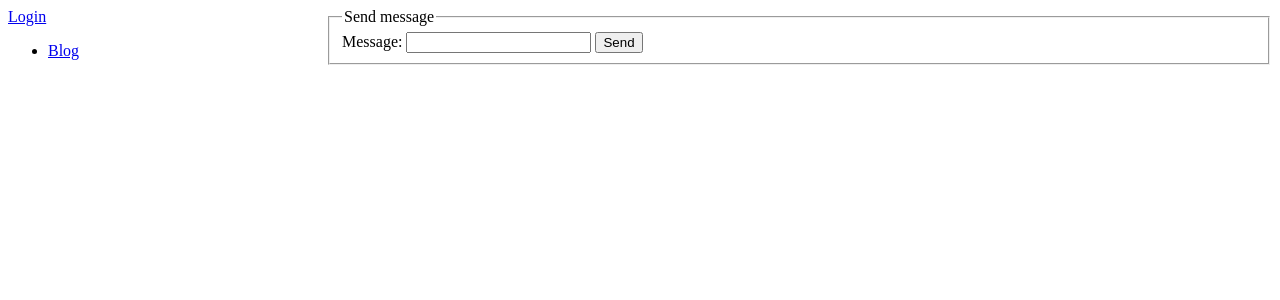
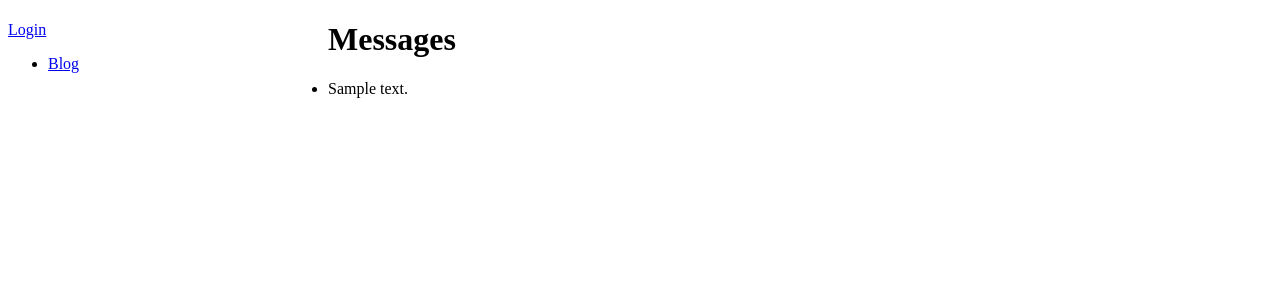
Before and after one commit to elehtine/vulnerable-bank, a Django app: page / in a window 1280 px wide. Shown: the top 300 px of the page. Run offline with Django 4.2, Linux system fonts and the light colour scheme; tables that the repository leaves empty hold one stand-in row (values such as "Sample post").

Commit message:
Show and add messages to blog in template

```diff
--- a/bank/views.py
+++ b/bank/views.py
@@ -28,7 +28,7 @@ def account(request, username):
         account = Account.objects.get(owner__username=username)
         others = Account.objects.exclude(owner__username=username)
     except:
-        return redirect('bank:index')
+        return redirect('blog:index')
 
     context = { 'account': account, 'others': others }
     return render(request, 'bank/account.html', context)
--- a/blog/models.py
+++ b/blog/models.py
@@ -3,7 +3,7 @@ from django.contrib.auth.models import User
 from django.db import models
 
 class Message(models.Model):
-    owner = models.ForeignKey(
+    sender = models.ForeignKey(
         settings.AUTH_USER_MODEL,
         on_delete=models.CASCADE,
     )
--- a/blog/templates/blog/index.html
+++ b/blog/templates/blog/index.html
@@ -1,7 +1,10 @@
 {% extends "base.html" %}
 
 {% block content %}
+<div>
+  <h1>Messages</h1>
 
+  {% if user.is_authenticated %}
   <form method="POST">
     {% csrf_token %}
     <fieldset>
@@ -11,6 +14,13 @@
       <input type="submit" value="Send" />
     </fieldset>
   </form>
+  {% endif %}
 
+  <ul>
+    {% for message in messages %}
+    <li>{{ message.text }}</li>
+    {% endfor %}
+  </ul>
+</div>
 
 {% endblock %}
--- a/blog/views.py
+++ b/blog/views.py
@@ -1,4 +1,18 @@
-from django.shortcuts import render
+from django.shortcuts import redirect, render
+
+from .models import Message
+
 
 def index(request):
-    return render(request, 'blog/index.html')
+    if request.method == 'POST':
+        text = request.POST['message']
+        message = Message(owner=request.user, text=text)
+        message.save()
+
+    try:
+        messages = Message.objects.all()
+    except:
+        return redirect('blog:index')
+
+    context = { 'messages': messages }
+    return render(request, 'blog/index.html', context=context)
```
Also changed, not shown: blog/migrations/0002_rename_owner_message_sender.py (added). Lines whose indentation alone changed are shown as unchanged.
